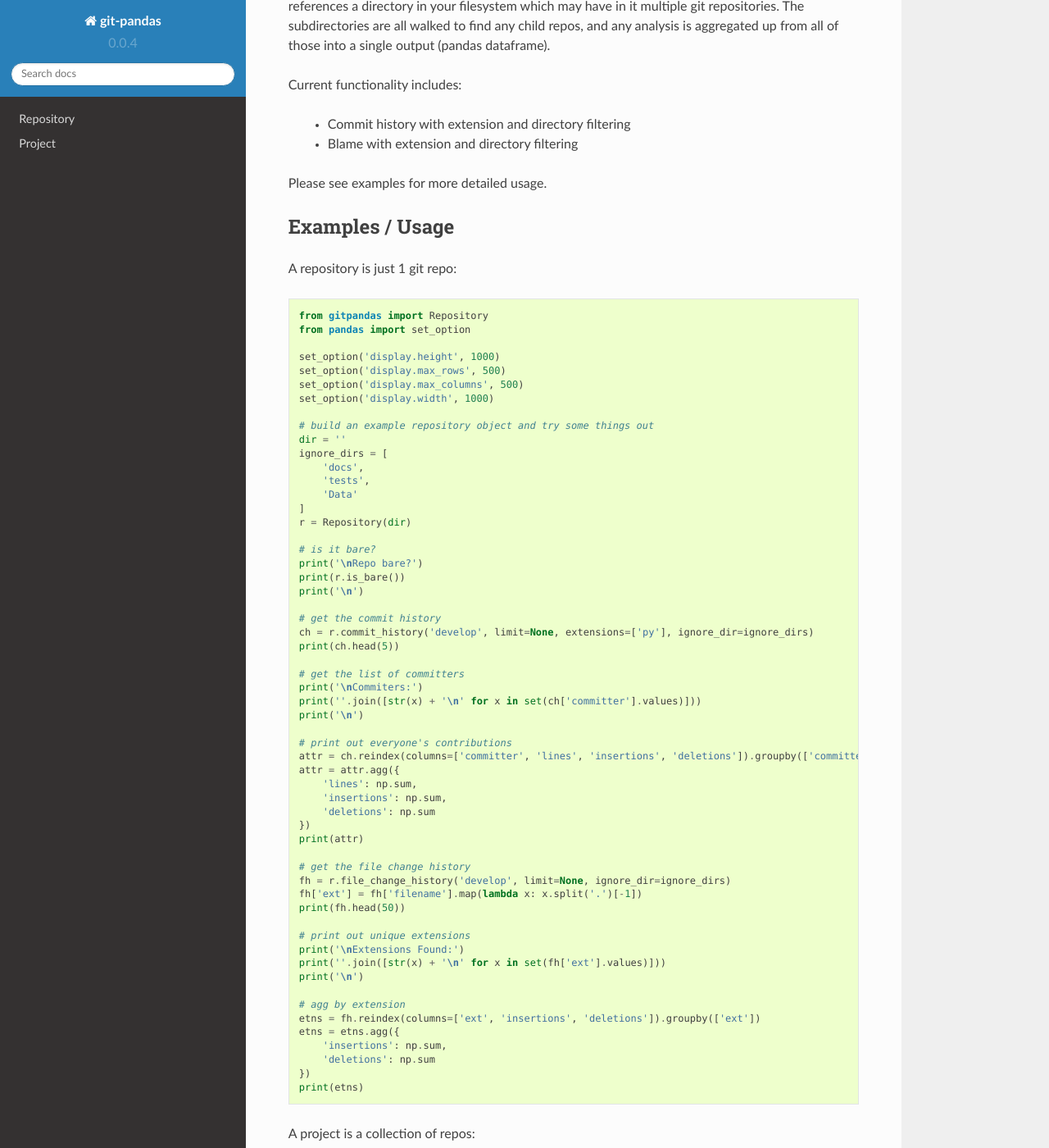
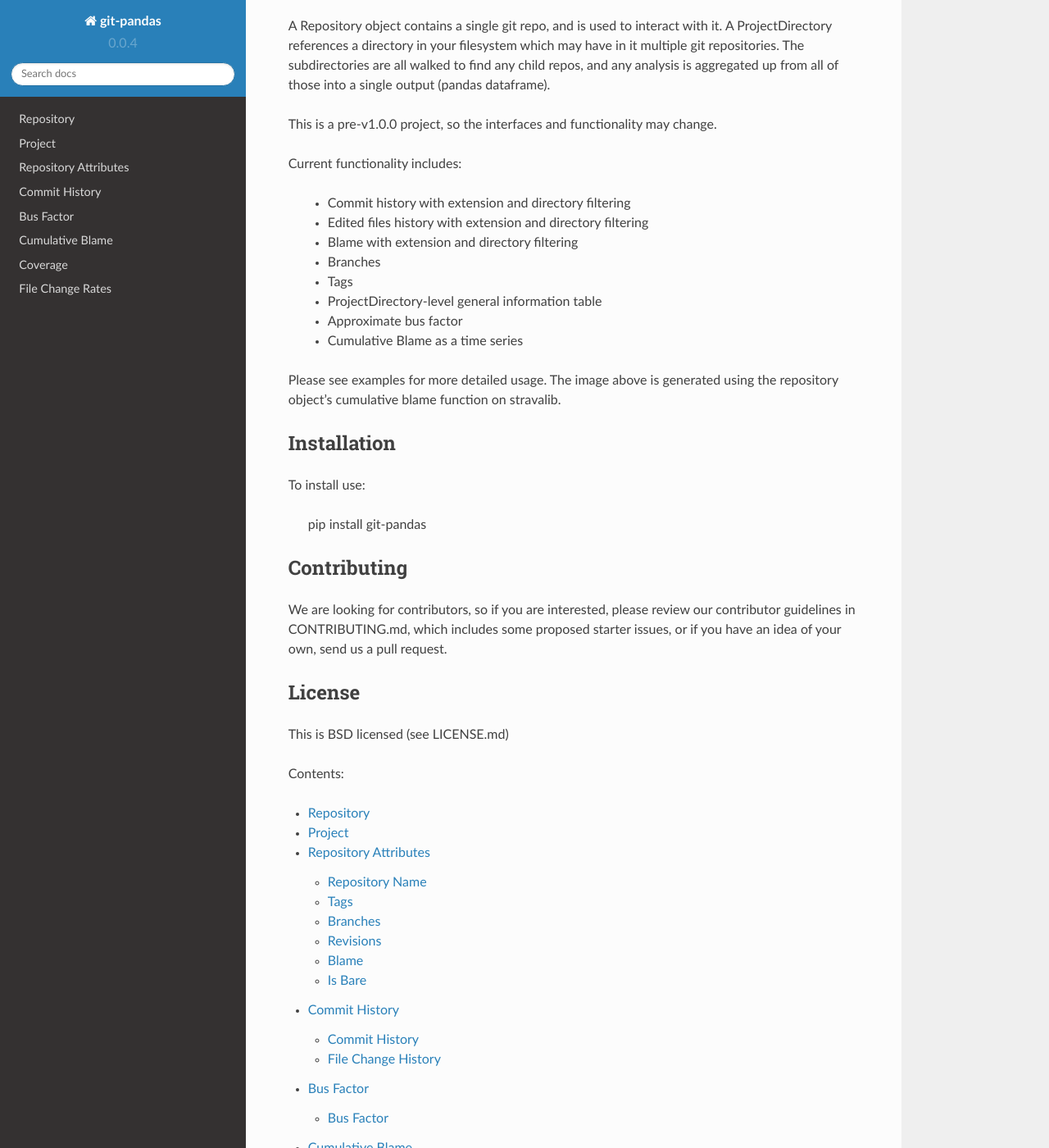
Before and after one commit to wdm0006/git-pandas, a Sphinx documentation site: the page built from docs/source/index.rst, in a window 1280 px wide and 1400 px high, scrolled down 332 px. Shown: the whole window at 82% size. Built offline with Sphinx 7.4.7 and the Read the Docs theme 2.0.0, drawn with Linux system fonts in a browser that asks for light colours; some of the changed text lies outside the part shown.

Commit message:
working on docs

```diff
--- a/docs/source/index.rst
+++ b/docs/source/index.rst
@@ -6,131 +6,53 @@
 Git-Pandas
 ==========
 
+v0.0.4
+
 A simple set of wrappers around gitpython for creating pandas dataframes out of git data. The project is centered around
 two primary objects:
 
- * Repository()
- * ProjectDirectory()
+ * Repository
+ * ProjectDirectory
 
 A Repository object contains a single git repo, and is used to interact with it.  A ProjectDirectory references a directory
 in your filesystem which may have in it multiple git repositories. The subdirectories are all walked to find any child
 repos, and any analysis is aggregated up from all of those into a single output (pandas dataframe).
 
+
+This is a pre-v1.0.0 project, so the interfaces and functionality may change.
+
 Current functionality includes:
 
  * Commit history with extension and directory filtering
+ * Edited files history with extension and directory filtering
  * Blame with extension and directory filtering
+ * Branches
+ * Tags
+ * ProjectDirectory-level general information table
+ * Approximate bus factor
+ * Cumulative Blame as a time series
 
-Please see examples for more detailed usage.
+Please see examples for more detailed usage. The image above is generated using the repository object's cumulative blame
+function on stravalib.
 
 
-Examples / Usage
-----------------
+Installation
+------------
 
-A repository is just 1 git repo:
+To install use:
 
-.. code-block:: python
-
-    from gitpandas import Repository
-    from pandas import set_option
-
-    set_option('display.height', 1000)
-    set_option('display.max_rows', 500)
-    set_option('display.max_columns', 500)
-    set_option('display.width', 1000)
-
-    # build an example repository object and try some things out
-    dir = ''
-    ignore_dirs = [
-        'docs',
-        'tests',
-        'Data'
-    ]
-    r = Repository(dir)
-
-    # is it bare?
-    print('\nRepo bare?')
-    print(r.is_bare())
-    print('\n')
-
-    # get the commit history
-    ch = r.commit_history('develop', limit=None, extensions=['py'], ignore_dir=ignore_dirs)
-    print(ch.head(5))
-
-    # get the list of committers
-    print('\nCommiters:')
-    print(''.join([str(x) + '\n' for x in set(ch['committer'].values)]))
-    print('\n')
-
-    # print out everyone's contributions
-    attr = ch.reindex(columns=['committer', 'lines', 'insertions', 'deletions']).groupby(['committer'])
-    attr = attr.agg({
-        'lines': np.sum,
-        'insertions': np.sum,
-        'deletions': np.sum
-    })
-    print(attr)
-
-    # get the file change history
-    fh = r.file_change_history('develop', limit=None, ignore_dir=ignore_dirs)
-    fh['ext'] = fh['filename'].map(lambda x: x.split('.')[-1])
-    print(fh.head(50))
-
-    # print out unique extensions
-    print('\nExtensions Found:')
-    print(''.join([str(x) + '\n' for x in set(fh['ext'].values)]))
-    print('\n')
-
-    # agg by extension
-    etns = fh.reindex(columns=['ext', 'insertions', 'deletions']).groupby(['ext'])
-    etns = etns.agg({
-        'insertions': np.sum,
-        'deletions': np.sum
-    })
-    print(etns)
-
-A project is a collection of repos:
-
-.. code-block:: python
-
-    from pandas import set_option
-    from gitpandas import ProjectDirectory
-
-    set_option('display.height', 1000)
-    set_option('display.max_rows', 500)
-    set_option('display.max_columns', 500)
-    set_option('display.width', 1000)
-
-    p = ProjectDirectory(working_dir='/foo/bar/')
-
-    # get the commit history
-    ch = p.commit_history('develop', limit=None)
-    print(ch.head(5))
-
-    # get the list of committers
-    print('\nCommitters:')
-    print(''.join([str(x) + '\n' for x in set(ch['committer'].values)]))
-    print('\n')
-
-    # print out everyone's contributions
-    attr = ch.reindex(columns=['committer', 'lines', 'insertions', 'deletions']).groupby(['committer'])
-    attr = attr.agg({
-        'lines': np.sum,
-        'insertions': np.sum,
-        'deletions': np.sum
-    })
-    print(attr)
+    pip install git-pandas
 
 Contributing
 ------------
 
-If you'd like to contribute, let me know, or just submit a pull request. We have no specific long term goals or guidelines
-at this stage.
+We are looking for contributors, so if you are interested, please review our contributor guidelines in CONTRIBUTING.md,
+which includes some proposed starter issues, or if you have an idea of your own, send us a pull request.
 
 License
 -------
 
-This is BSD licensed (see License.md)
+This is BSD licensed (see LICENSE.md)
 
 Contents:
 
@@ -139,6 +61,12 @@ Contents:
 
    repository
    project
+   attributes
+   commit_history
+   bus_factor
+   cumulative_blame
+   coverage
+   file_change_rates
 
 
 Indices and tables
```
Also changed, not shown: docs/source/attributes.rst (added, +39 -0 lines), docs/source/bus_factor.rst (added, +12 -0 lines), docs/source/commit_history.rst (added, +17 -0 lines), docs/source/coverage.rst (added, +17 -0 lines), docs/source/cumulative_blame.rst (added, +13 -0 lines), docs/source/file_change_rates.rst (added, +10 -0 lines).
